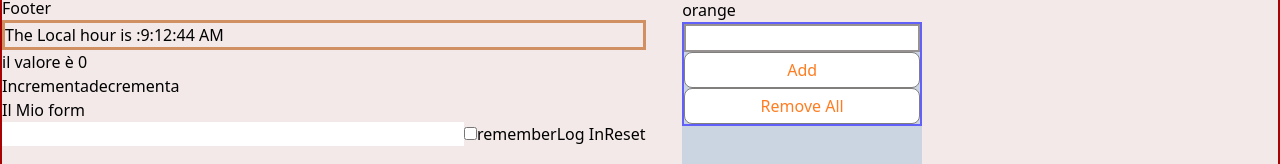
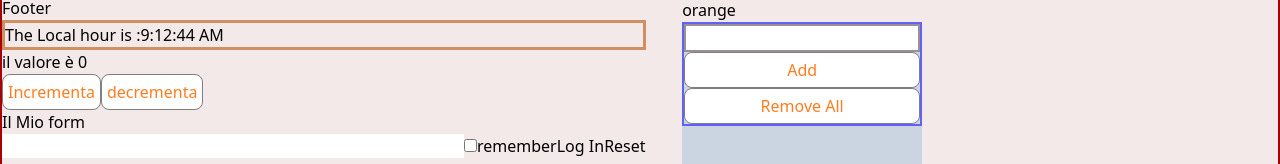
Before and after one commit to Aledevel/react, a React (Vite) app in the folder esercitazione 3/esercitazione/: page / in a window 1280 px wide. Both pictures are taken after a click on the button "toggle". Shown: the part 462-626 px from the top of the page. Built offline with nearby package versions, Linux system fonts and the light colour scheme.

Commit message:
esercizio custom hook

```diff
--- a/esercitazione 3/esercitazione/src/Counter.jsx
+++ b/esercitazione 3/esercitazione/src/Counter.jsx
@@ -8,8 +8,8 @@ export function Counter (){
     return(
         <div>
         <h2>il valore è {contatore}</h2>
-        <button onClick={incrementa} >Incrementa</button>
-        <button onClick={ decrementa} >decrementa</button>
+        <button className="button" onClick={incrementa} >Incrementa</button>
+        <button className="button" onClick={ decrementa} >decrementa</button>
         </div>
     )
 }
```
